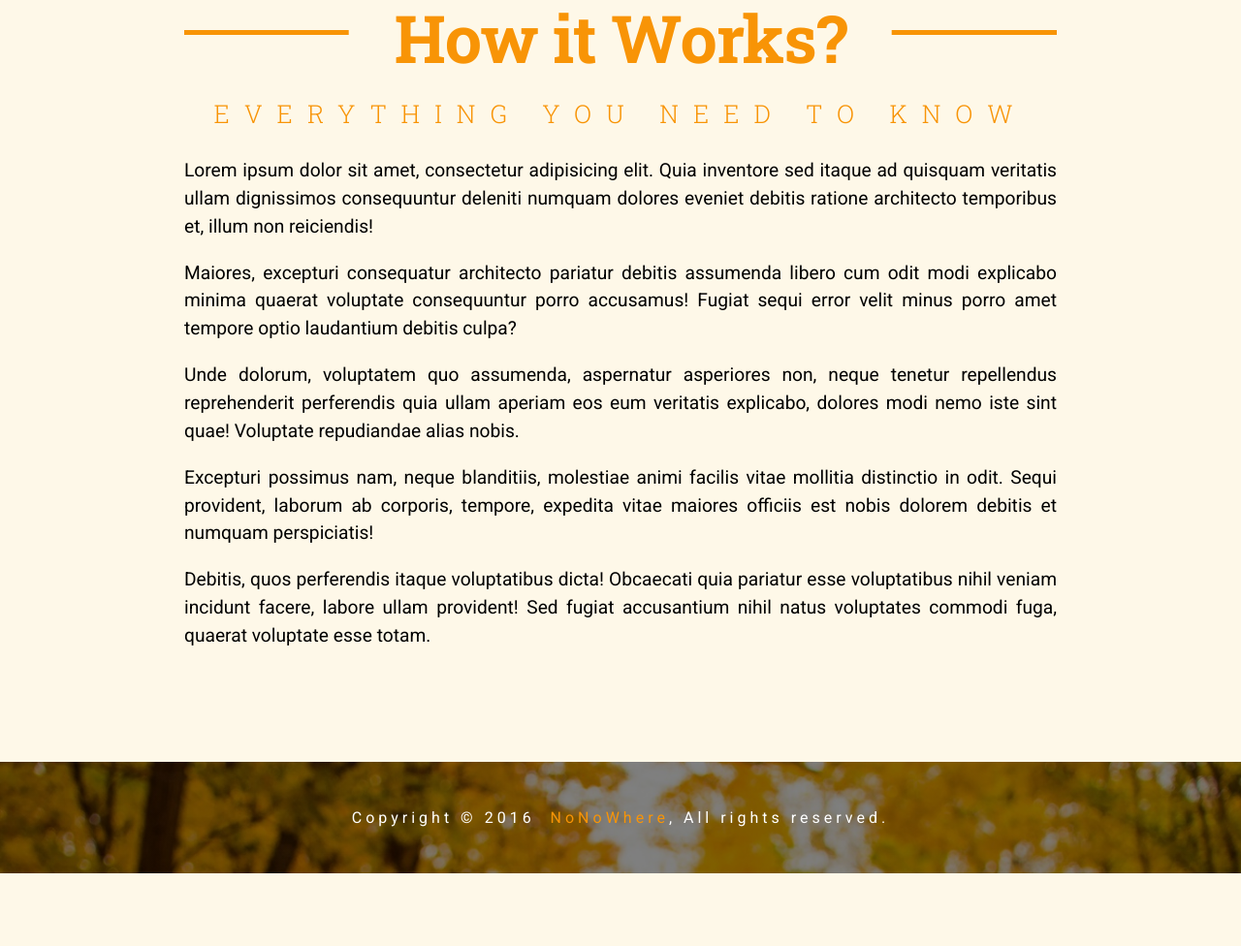
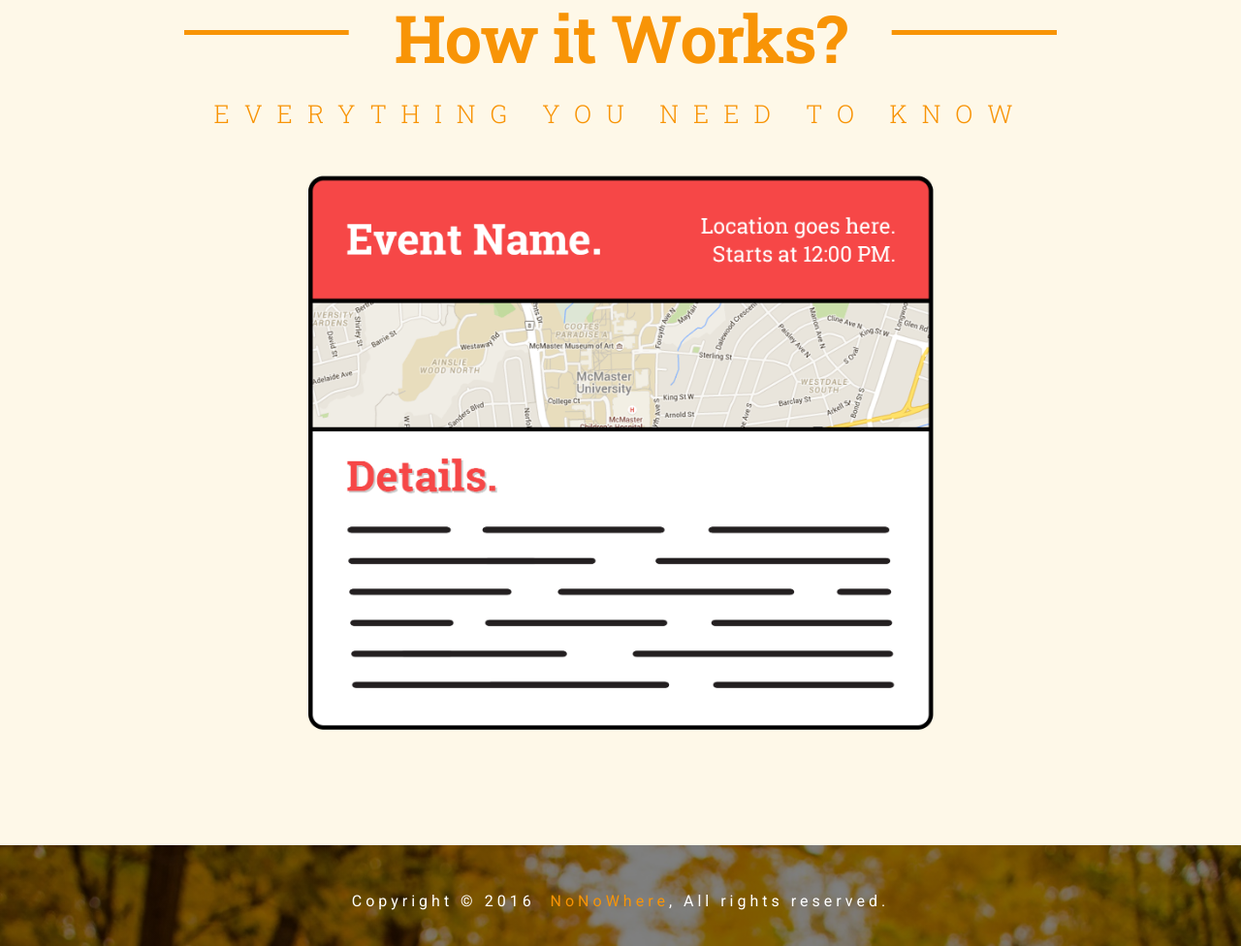
Before and after one commit to superhussain/NoNoWhere, a website: page index.html in a window 1280 px wide. Shown: the part 1562-2538 px from the top of the page at 97% size. Before the commit the page ends 2463 px from the top, so only its background shows below. Drawn offline with nearby package versions, Linux system fonts and the light colour scheme.

Commit message:
how it works section

```diff
--- a/index.html
+++ b/index.html
@@ -43,11 +43,9 @@
   <section id="works">
     <h1>How it Works?</h1>
     <h3>Everything you need to know</h3>
-    <p>Lorem ipsum dolor sit amet, consectetur adipisicing elit. Quia inventore sed itaque ad quisquam veritatis ullam dignissimos consequuntur deleniti numquam dolores eveniet debitis ratione architecto temporibus et, illum non reiciendis!</p>
-    <p>Maiores, excepturi consequatur architecto pariatur debitis assumenda libero cum odit modi explicabo minima quaerat voluptate consequuntur porro accusamus! Fugiat sequi error velit minus porro amet tempore optio laudantium debitis culpa?</p>
-    <p>Unde dolorum, voluptatem quo assumenda, aspernatur asperiores non, neque tenetur repellendus reprehenderit perferendis quia ullam aperiam eos eum veritatis explicabo, dolores modi nemo iste sint quae! Voluptate repudiandae alias nobis.</p>
-    <p>Excepturi possimus nam, neque blanditiis, molestiae animi facilis vitae mollitia distinctio in odit. Sequi provident, laborum ab corporis, tempore, expedita vitae maiores officiis est nobis dolorem debitis et numquam perspiciatis!</p>
-    <p>Debitis, quos perferendis itaque voluptatibus dicta! Obcaecati quia pariatur esse voluptatibus nihil veniam incidunt facere, labore ullam provident! Sed fugiat accusantium nihil natus voluptates commodi fuga, quaerat voluptate esse totam.</p>
+    <div class="event-card">
+      <img src="img/event-card.png">
+    </div>
   </section>
 
   <footer>
--- a/sass/1-base/_body.sass
+++ b/sass/1-base/_body.sass
@@ -79,10 +79,10 @@ a:hover, a:focus
 // Selection colors (easy to forget)
 
 ::selection
-  background: lighten($orange,20%)
+  background: lighten($orange,30%)
 
 ::-moz-selection
-  background: lighten($orange,20%)
+  background: lighten($orange,30%)
 
 img::selection
   background: transparent
--- a/sass/3-sections/_works.sass
+++ b/sass/3-sections/_works.sass
@@ -0,0 +1,6 @@
+section#works
+  .event-card
+    text-align: center
+    img
+      width: 100%
+      max-width: 700px
```
Also changed, not shown: css/main.css, img/event-card.png (added), sass/main.css, 7 other files.
